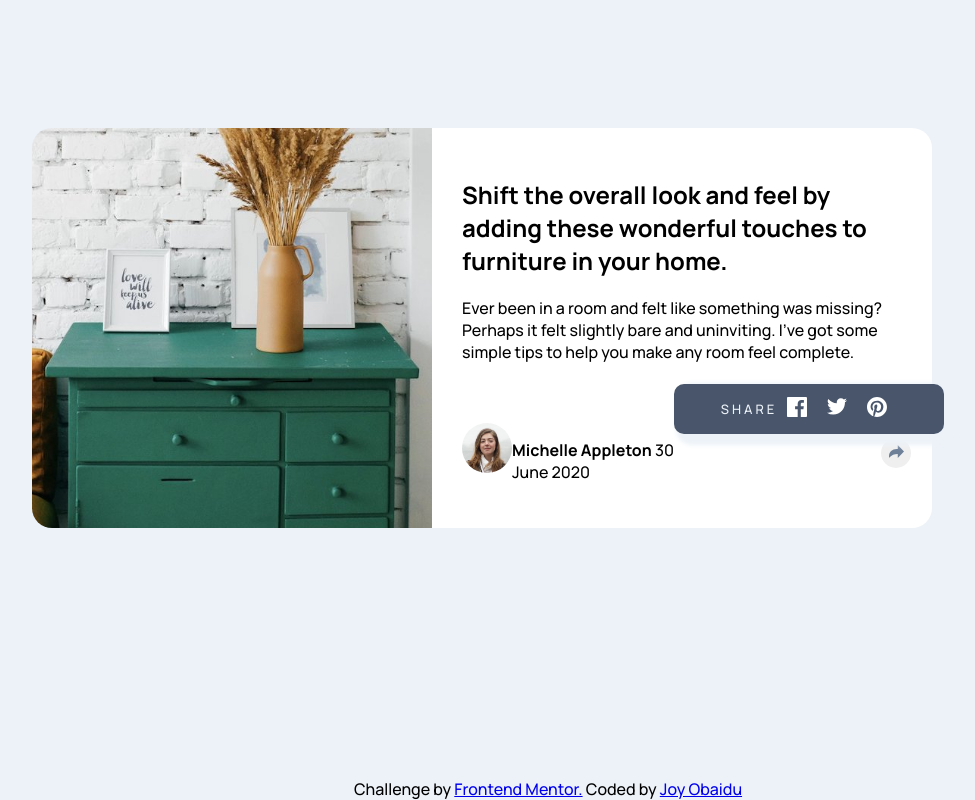
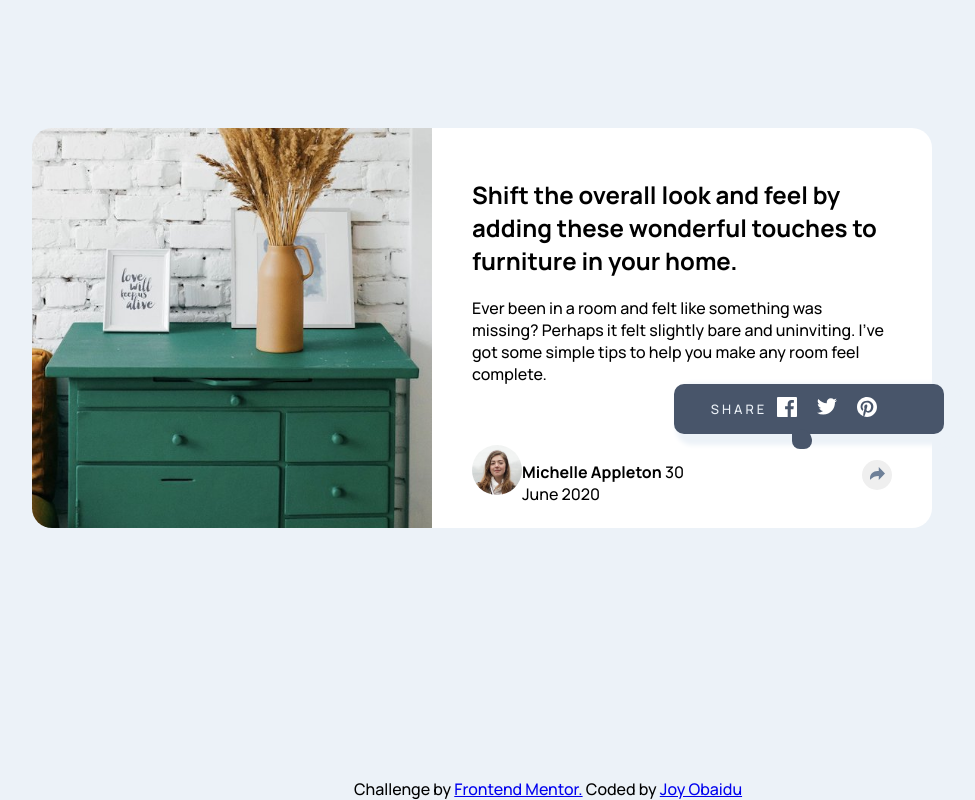
Before and after one commit to JoyObaidu/Article-preview-component, a plain HTML site: page index.html in a window 1280 px wide. Shown: the whole page, without its empty margins (158-1133 px from the left). Drawn offline with Linux system fonts and the light colour scheme.

Commit message:
css modified

```diff
--- a/style.css
+++ b/style.css
@@ -29,7 +29,7 @@ body{
 .body-content{
     background-color: #ffffff;
     border-radius: 0px 20px 20px 0px;
-    padding: 30px 30px 0;
+    padding: 30px 40px 0;
 }
 .authorization{
     display: flex;
@@ -51,7 +51,7 @@ body{
     border-radius: 50%;
     border-style: none;
     margin-top: 45px;
-    left: 40%;
+    left: 35%;
 }
 .authorization .drop-btn:hover{
     background-color: hsl(212, 23%, 69%);
@@ -73,7 +73,16 @@ body{
     z-index: 1;
     border-radius: 10px;
 }
-
+.drop-up-content:after{
+    content: ' ';
+    background-color: hsl(217, 19%, 35%);
+    width: 20px;
+    height: 20px;
+    position: relative;
+    top: 100%;
+    left: -38%;
+    border-radius: 0 30px 20px 20px;
+}
 .drop-up-content p{
     letter-spacing: 3px;
     font-size: 13px;
```
